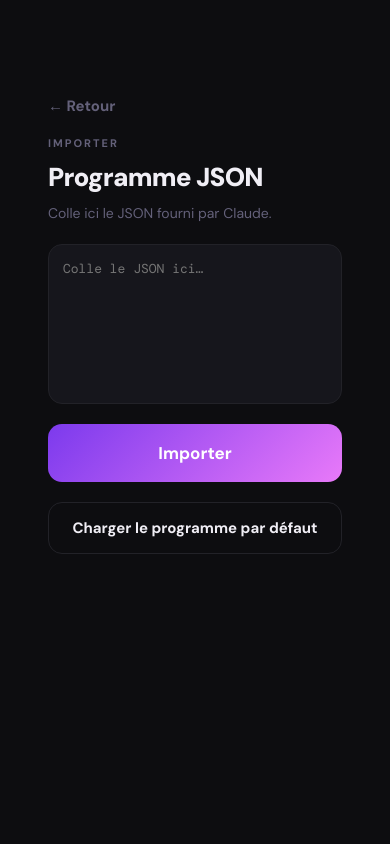
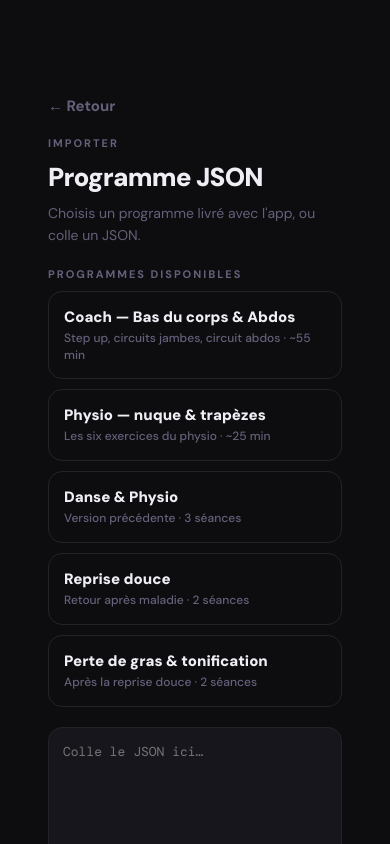
Before and after one commit to gktwv8vf77-design/dancefit, a plain HTML site: page index.html in a window 390 px wide. Both pictures are taken after a click on the button "Importer". Shown: the top 844 px of the page. Drawn offline with nearby package versions, Linux system fonts and the light colour scheme.

Commit message:
feat: catalogue des programmes dans l'app + service worker reseau d'abord
Deux problemes empechaient un nouveau programme d'arriver sur le telephone :

1. Le lien ?charger= s'ouvre dans Safari, dont le stockage est separe de
   celui de l'app installee sur l'ecran d'accueil : le programme etait bien
   charge, mais dans le mauvais conteneur. L'ecran Importer liste maintenant
   les programmes livres avec l'app (./programmes/index.json), chargeables
   d'un tap depuis l'app elle-meme.

2. Le service worker servait index.html depuis le cache sans le revalider :
   une nouvelle version n'apparaissait qu'a la DEUXIEME ouverture. La page et
   les programmes passent en reseau d'abord, cache en secours hors connexion.

Co-Authored-By: Claude Opus 5 <noreply@anthropic.com>

```diff
--- a/index.html
+++ b/index.html
@@ -279,7 +279,7 @@ body{font-family:'DM Sans',sans-serif;background:var(--bg);color:var(--text);min
       <svg width="15" height="15" viewBox="0 0 24 24" fill="none" stroke="currentColor" stroke-width="2" style="display:inline;vertical-align:middle;margin-right:6px"><circle cx="12" cy="12" r="10"/><line x1="12" y1="8" x2="12" y2="12"/><line x1="12" y1="16" x2="12.01" y2="16"/></svg>
       Nouveau programme
     </button>
-    <button class="btn-secondary" onclick="showScreen('s-import')">
+    <button class="btn-secondary" onclick="openImport()">
       <svg width="15" height="15" viewBox="0 0 24 24" fill="none" stroke="currentColor" stroke-width="2" style="display:inline;vertical-align:middle;margin-right:6px"><path d="M21 15v4a2 2 0 0 1-2 2H5a2 2 0 0 1-2-2v-4"/><polyline points="7 10 12 15 17 10"/><line x1="12" y1="15" x2="12" y2="3"/></svg>
       Importer
     </button>
@@ -433,7 +433,11 @@ body{font-family:'DM Sans',sans-serif;background:var(--bg);color:var(--text);min
     <div>
       <div class="section-label">Importer</div>
       <div style="font-size:26px;font-weight:900;letter-spacing:-.03em">Programme JSON</div>
-      <div style="font-size:14px;color:var(--muted);margin-top:8px;line-height:1.6">Colle ici le JSON fourni par Claude.</div>
+      <div style="font-size:14px;color:var(--muted);margin-top:8px;line-height:1.6">Choisis un programme livré avec l'app, ou colle un JSON.</div>
+    </div>
+    <div>
+      <div class="section-label" style="margin-bottom:10px">Programmes disponibles</div>
+      <div id="availableList" style="display:flex;flex-direction:column;gap:10px"></div>
     </div>
     <div id="currentProgramInfo" style="display:none;background:var(--surface);border:1.5px solid var(--border);border-radius:var(--r);padding:14px 16px;">
       <div style="font-size:11px;font-weight:700;letter-spacing:.15em;text-transform:uppercase;color:var(--muted);margin-bottom:6px">Programme actuel</div>
@@ -457,7 +461,7 @@ body{font-family:'DM Sans',sans-serif;background:var(--bg);color:var(--text);min
       <div style="font-size:14px;color:var(--muted);margin-top:8px;line-height:1.6">Tous tes programmes sont gardés. Active celui que tu veux suivre en ce moment.</div>
     </div>
     <div id="programsList" style="display:flex;flex-direction:column;gap:12px"></div>
-    <button class="btn-secondary" onclick="showScreen('s-import')">Importer un nouveau programme</button>
+    <button class="btn-secondary" onclick="openImport()">Importer un nouveau programme</button>
   </div>
 </div>
 
@@ -1339,6 +1343,46 @@ function importProgram() {
   } catch(e) { status.className='import-status err'; status.textContent='✗ JSON invalide : '+e.message; }
 }
 
+// Catalogue des programmes livrés avec l'app : ./programmes/index.json.
+// Un bouton par programme, chargé depuis l'app elle-même — donc sans dépendre
+// d'un lien externe, qui n'atteint pas l'app installée sur l'écran d'accueil.
+function openImport() {
+  renderAvailablePrograms();
+  showScreen('s-import');
+}
+
+function renderAvailablePrograms() {
+  const host = document.getElementById('availableList');
+  if (!host) return;
+  host.innerHTML = '<div style="font-size:13px;color:var(--muted)">Chargement…</div>';
+  fetch('./programmes/index.json?v=' + Date.now())
+    .then(r => r.ok ? r.json() : Promise.reject(new Error('catalogue introuvable')))
+    .then(cat => {
+      const list = (cat && cat.programmes) || [];
+      if (!list.length) { host.innerHTML = ''; return; }
+      host.innerHTML = list.map(p => `<button class="btn-secondary" style="text-align:left;line-height:1.4" onclick="loadProgramByName('${esc(p.fichier)}')">
+        <div style="font-weight:800">${esc(p.nom || p.fichier)}</div>
+        <div style="font-size:12px;font-weight:500;color:var(--muted);margin-top:2px">${esc(p.desc || '')}</div>
+      </button>`).join('');
+    })
+    .catch(() => { host.innerHTML = '<div style="font-size:13px;color:var(--muted)">Liste indisponible hors connexion. Colle le JSON ci-dessous.</div>'; });
+}
+
+function loadProgramByName(nom) {
+  const status = document.getElementById('importStatus');
+  fetch('./programmes/' + nom + '.json?v=' + Date.now())
+    .then(r => r.ok ? r.json() : Promise.reject(new Error('fichier introuvable')))
+    .then(data => {
+      if (!data.seances) throw new Error('"seances" manquant');
+      libActivate(libSave(data, nom));
+      status.className = 'import-status ok';
+      status.textContent = '✓ Programme « ' + (data.name || nom) + ' » chargé et activé.';
+      updateHomeUI();
+      setTimeout(() => showScreen('s-home'), 900);
+    })
+    .catch(e => { status.className = 'import-status err'; status.textContent = '✗ Impossible de charger : ' + e.message; });
+}
+
 function loadDefaultProgram() {
   fetch('./program-default.json').then(r=>r.json()).then(data=>{
     libActivate(libSave(data, data.name || 'programme-par-defaut'));
--- /dev/null
+++ b/programmes/index.json
@@ -0,0 +1,29 @@
+{
+  "programmes": [
+    {
+      "fichier": "coach-bas-du-corps",
+      "nom": "Coach — Bas du corps & Abdos",
+      "desc": "Step up, circuits jambes, circuit abdos · ~55 min"
+    },
+    {
+      "fichier": "physio-nuque",
+      "nom": "Physio — nuque & trapèzes",
+      "desc": "Les six exercices du physio · ~25 min"
+    },
+    {
+      "fichier": "danse-physio",
+      "nom": "Danse & Physio",
+      "desc": "Version précédente · 3 séances"
+    },
+    {
+      "fichier": "reprise-douce",
+      "nom": "Reprise douce",
+      "desc": "Retour après maladie · 2 séances"
+    },
+    {
+      "fichier": "normal",
+      "nom": "Perte de gras & tonification",
+      "desc": "Après la reprise douce · 2 séances"
+    }
+  ]
+}
```
Also changed, not shown: sw.js (+25 -4 lines).
